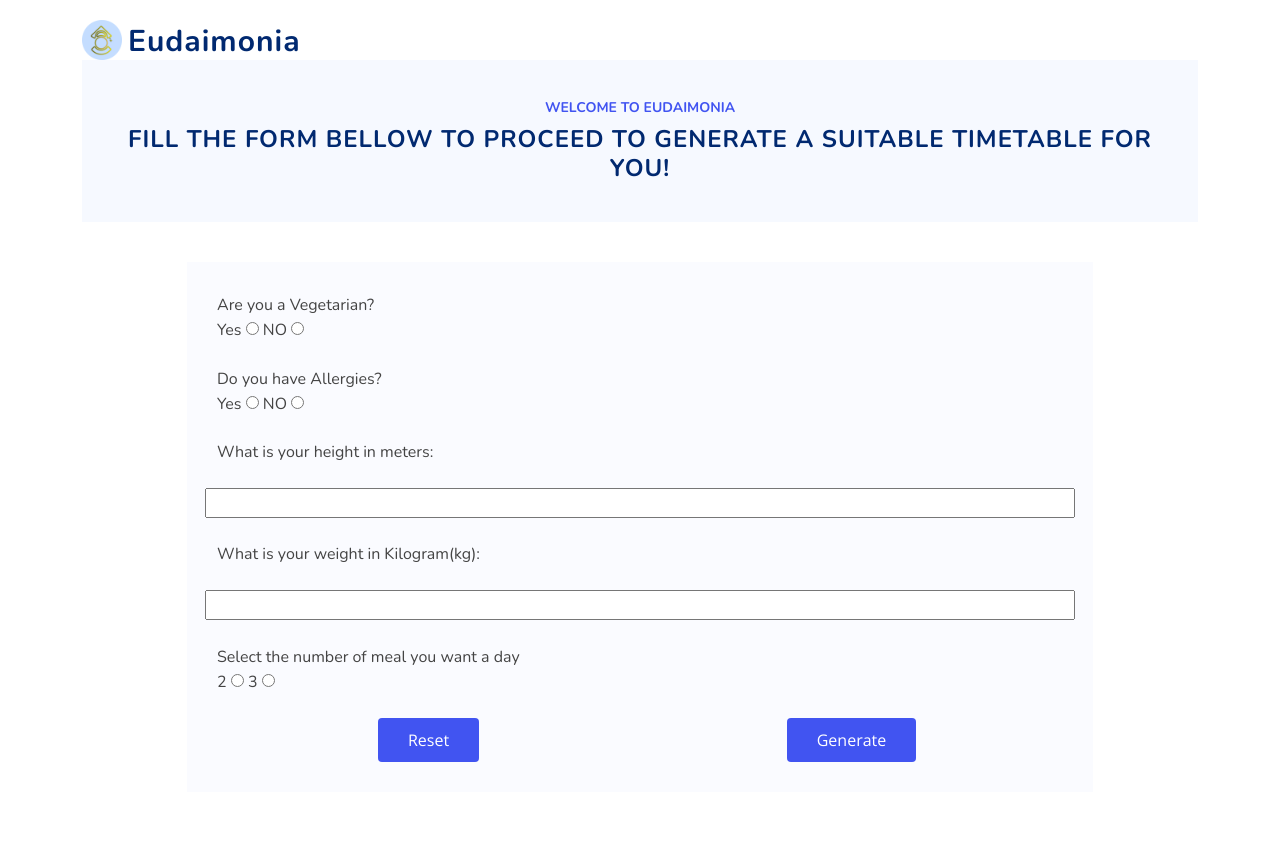
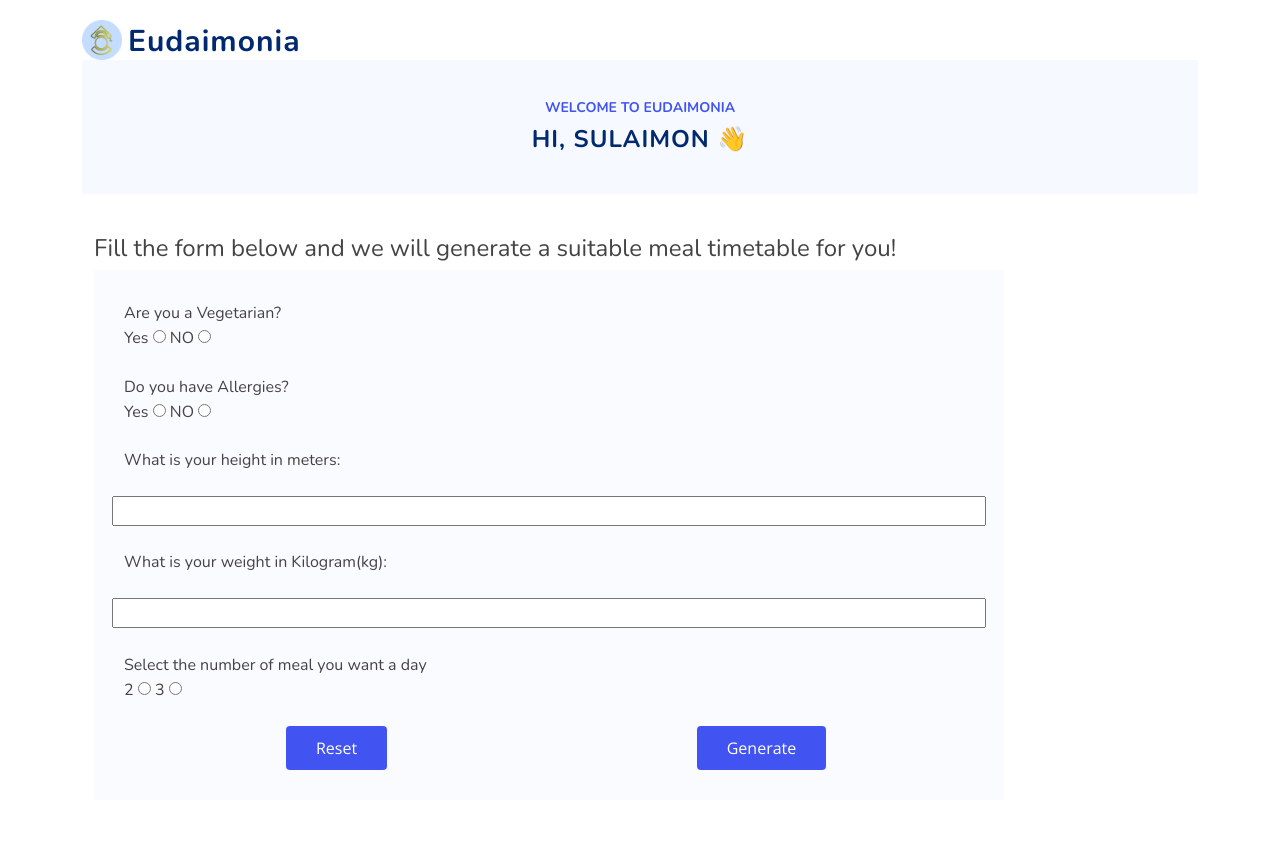
Before and after one commit to iamfaqeehhokyky/Eudaimonia, a Flask app: page /input in a window 1280 px wide. Before the commit the page ends 762 px from the top, so only its background shows below. Run offline with Flask 3, Linux system fonts and the light colour scheme; a user stored in the database is signed in; data comes from the database, SQL or seed files in the repository; some libraries are stand-ins or nearby versions.

Commit message:
Modifyng the input route further

```diff
--- a/templates/input.html
+++ b/templates/input.html
@@ -1,4 +1,5 @@
-{% extends 'user_base.html' %} {% block content %}
+{% extends 'user_base.html' %} {% block title %}Eudaimonia - Welcome{% endblock
+%} {%block content %}
 
 <!-- ======= Contact Section ======= -->
 <section id="contact" class="contact d-flex align-items-center contact">
@@ -7,17 +8,18 @@
       <div id="about" class="about">
         <div class="content">
           <h3>WELCOME TO EUDAIMONIA</h3>
-          <h2>
-            Fill the form bellow to proceed to Generate a Suitable Timetable for
-            you!
-          </h2>
+          <h2>Hi, {{ first_name }} 👋</h2>
         </div>
       </div>
     </header>
 
     <div class="container">
-      <div class="row justify-content-center">
+
         <div class="col-lg-10">
+          <h4>
+            Fill the form below and we will generate a suitable meal timetable
+            for you!
+          </h4>
           <form action="/meal" method="POST" class="my-email-form">
             <div class="row gy-4">
               <div>
```
